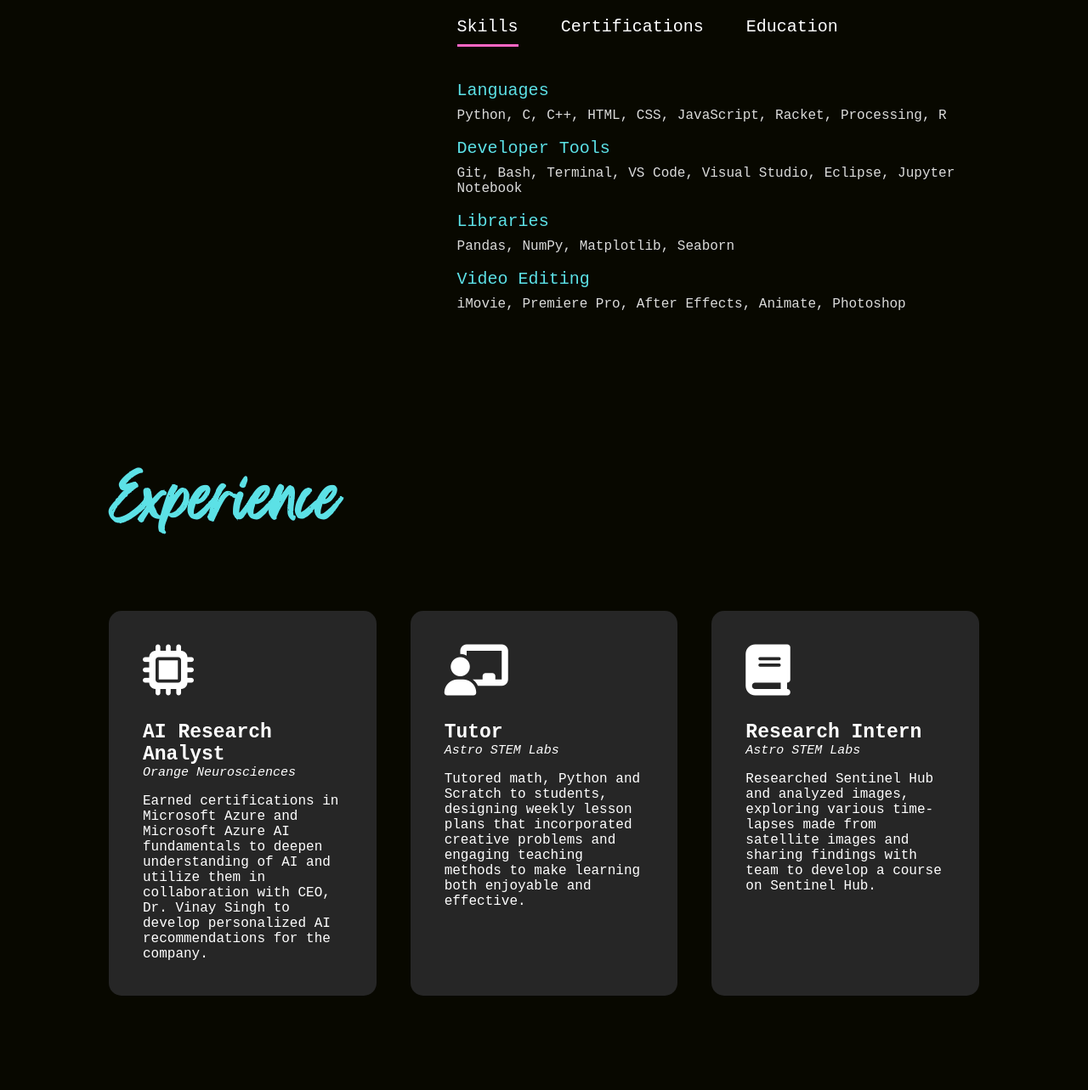
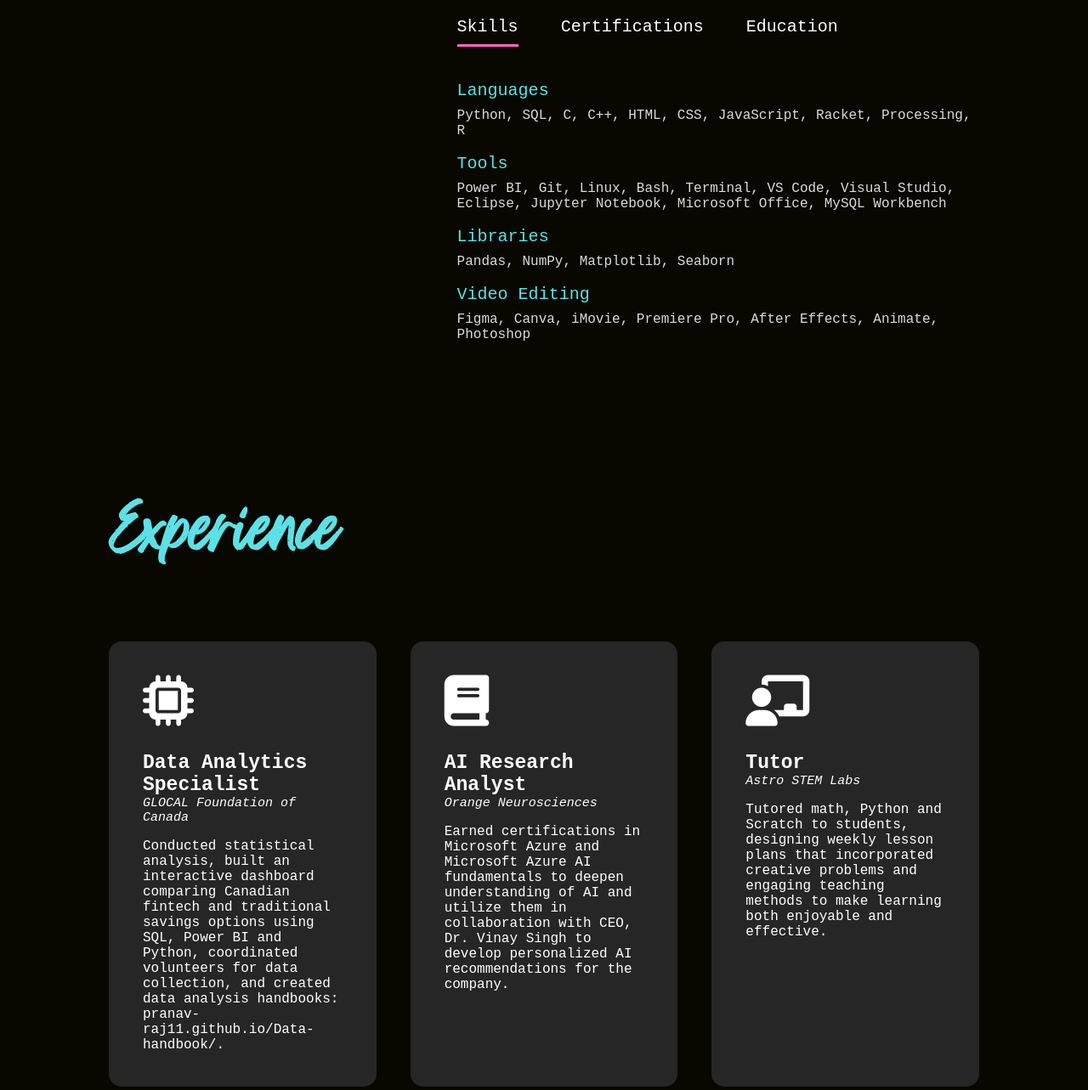
Before and after one commit to Pranav-raj11/pranav-raj11.github.io, a plain HTML site: page index.html in a window 1280 px wide. Shown: the part 1125-2408 px from the top of the page at 85% size. Drawn offline with Linux system fonts and the light colour scheme; a web font is replaced by a local one.

Commit message:
Made some changes like updating resume and experience

```diff
--- a/index.html
+++ b/index.html
@@ -65,10 +65,10 @@
                     </div>
                     <div class="tab-contents active-tab" id="skills">
                         <ul>
-                            <li><span>Languages</span><br> Python, C, C++, HTML, CSS, JavaScript, Racket, Processing, R</li>
-                            <li><span>Developer Tools</span><br>Git, Bash, Terminal, VS Code, Visual Studio, Eclipse, Jupyter Notebook</li>
+                            <li><span>Languages</span><br> Python, SQL, C, C++, HTML, CSS, JavaScript, Racket, Processing, R</li>
+                            <li><span>Tools</span><br>Power BI, Git, Linux, Bash, Terminal, VS Code, Visual Studio, Eclipse, Jupyter Notebook, Microsoft Office, MySQL Workbench</li>
                             <li><span>Libraries</span><br>Pandas, NumPy, Matplotlib, Seaborn</li>
-                            <li><span>Video Editing</span><br>iMovie, Premiere Pro, After Effects, Animate, Photoshop</li>
+                            <li><span>Video Editing</span><br>Figma, Canva, iMovie, Premiere Pro, After Effects, Animate, Photoshop</li>
                         </ul>
                     </div>
                     <div class="tab-contents" id="certifications">
@@ -98,6 +98,22 @@
             <div>
                 <i class="fa-solid fa-microchip"></i>
                 <!-- <img src="artificial-intelligence.png"> -->
+                <h2>Data Analytics Specialist</h2>
+                <h4>GLOCAL Foundation of Canada</h4>
+                <p>
+                    <!-- <ul>
+                        <li><span>Built an interactive Power BI dashboard comparing Canadian fintech and traditional savings options</span></li><br>
+                        <li><span>Used SQL and Python to clean, analyze and model data from Statistics Canada and financial institutions</span></li><br>
+                        <li><span>Created a user tool to project savings growth based on factors like account type, interest rate and time</span></li><br>
+                        <li><span>Led the development of the dashboard while coordinating a team of volunteers for data collection and feedback</span></li>
+                    </ul> -->
+                    Conducted statistical analysis, built an interactive dashboard comparing Canadian fintech and traditional savings options using
+                    SQL, Power BI and Python, coordinated volunteers for data collection, and created data analysis handbooks: pranav-raj11.github.io/Data-handbook/.
+                </p>
+                <!-- <a href="#">Learn more</a> -->
+            </div>
+            <div>
+                <i class="fa-solid fa-book"></i>
                 <h2>AI Research Analyst</h2>
                 <h4>Orange Neurosciences</h4>
                 <p>Earned certifications in Microsoft Azure and Microsoft Azure AI fundamentals to deepen understanding of AI and utilize them in collaboration with CEO, Dr. Vinay Singh to develop personalized AI recommendations for the company.
@@ -110,15 +126,6 @@
                 <h2>Tutor</h2>
                 <h4>Astro STEM Labs</h4>
                 <p>Tutored math, Python and Scratch to students, designing weekly lesson plans that incorporated creative problems and engaging teaching methods to make learning both enjoyable and effective.
-                </p>
-                <!-- <a href="#">Learn more</a> -->
-            </div>
-
-            <div>
-                <i class="fa-solid fa-book"></i>
-                <h2>Research Intern</h2>
-                <h4>Astro STEM Labs</h4>
-                <p>Researched Sentinel Hub and analyzed images, exploring various time-lapses made from satellite images and sharing findings with team to develop a course on Sentinel Hub.
                 </p>
                 <!-- <a href="#">Learn more</a> -->
             </div>
@@ -175,7 +182,7 @@
                     <a href="https://github.com/Pranav-raj11" target="_blank"><i class="fa-brands fa-github"></i></a>
                     <a href="https://www.instagram.com/pranav.raj11/profilecard/?igsh=bWt6OWd2a20zcnIz" target="_blank"><i class="fa-brands fa-instagram"></i></a>
                 </div>
-                <a href="Pranav_Rajeev_Resume__Fall_2024_Updated__1 (1).pdf" target="_blank" download class="btn btn2">My Resume</a>
+                <a href="Pranav Rajeev Resume (Data).pdf" target="_blank" download class="btn btn2">My Resume</a>
             </div>
             <div class="contact-right">
                 <form name="submit-to-google-sheet">
```
Also changed, not shown: 1 other file.
